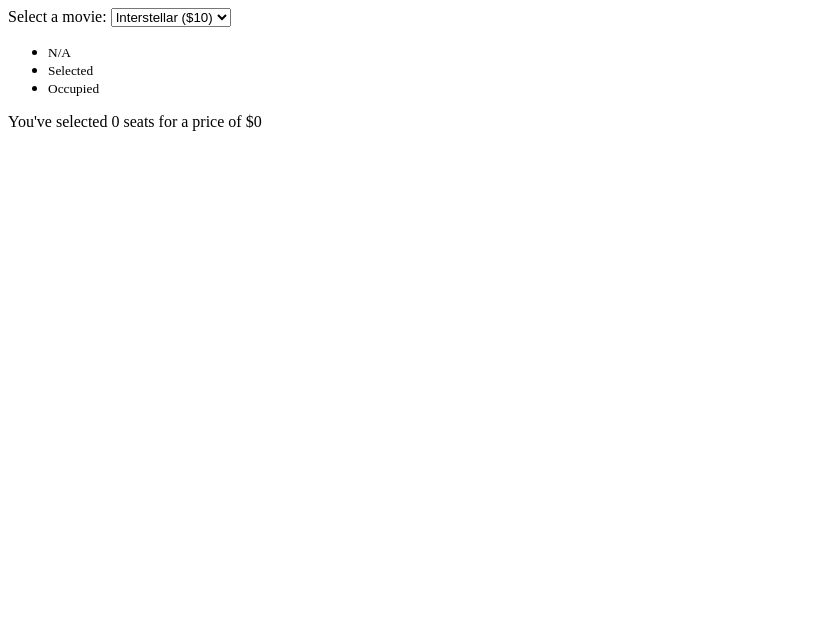
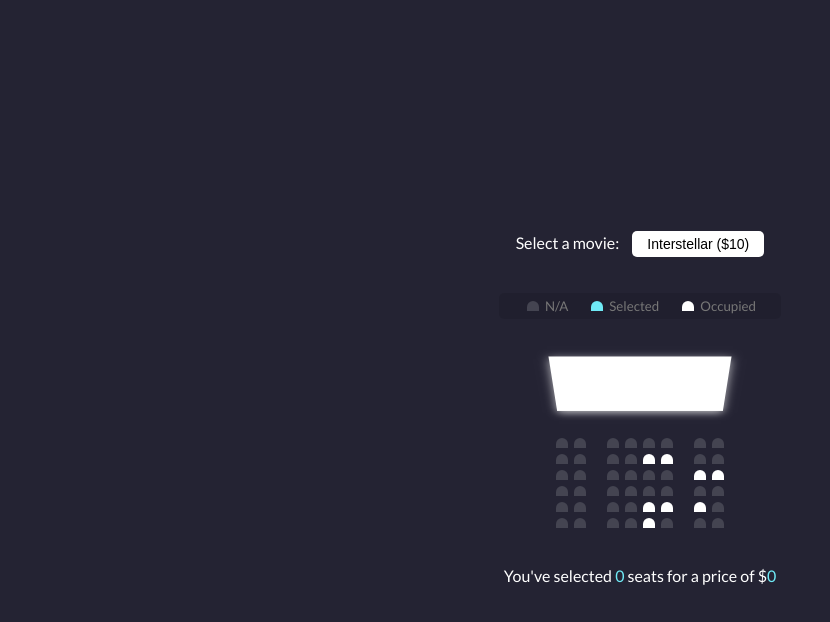
Before and after one commit to timagixe/js-book-movie, a website: page index.html in a window 1280 px wide. Shown: the whole page, without its empty margins (0-830 px from the left). Drawn offline with Linux system fonts and the light colour scheme.

Commit message:
added styling and screen to index.html

```diff
--- a/css/style.css
+++ b/css/style.css
@@ -0,0 +1,115 @@
+@import url('https://fonts.googleapis.com/css2?family=Lato&display=swap');
+
+* {
+    box-sizing: border-box;
+}
+
+body {
+    background-color: #242333;
+    color: white;
+    height: 100vh;
+    display: flex;
+    flex-direction: column;
+    align-items: center;
+    justify-content: center;
+    font-family: Lato, 'sans-serif';
+    margin: 0;
+}
+
+.movie-container {
+    margin: 20px 0;
+}
+
+.movie-container select {
+    background-color: #ffffff;
+    border: 0;
+    border-radius: 5px;
+    font-size: 14px;
+    margin-left: 10px;
+    padding: 5px 15px;
+    -moz-appearance: none;
+    -webkit-appearance: none;
+    appearance: none;
+}
+
+.seat {
+    background-color: #444451;
+    border-top-left-radius: 10px;
+    border-top-right-radius: 10px;
+    height: 10px;
+    width: 12px;
+    margin: 3px;
+}
+
+.seat:nth-of-type(2) {
+    margin-right: 18px;
+}
+
+.seat:nth-last-of-type(2) {
+    margin-left: 18px;
+}
+
+.seat:not(.ccupied):hover {
+    cursor: pointer;
+    transform: scale(1.2);
+}
+
+.showcase .seat:not(.ccupied):hover {
+    cursor: default;
+    transform: scale(1);
+}
+
+.seat.selected {
+    background-color: #6feaf6;
+}
+
+.seat.occupied {
+    background-color: #fff;
+}
+
+.showcase {
+    background: rgba(0, 0, 0, 0.1);
+    color: #777777;
+    padding: 5px 15px;
+    border-radius: 5px;
+    list-style-type: none;
+    display: flex;
+    justify-content: space-between;
+}
+
+.showcase li {
+    display: flex;
+    align-items: center;
+    justify-content: center;
+    margin: 0 10px;
+}
+
+.showcase li small {
+    margin-left: 3px;
+}
+
+.screen {
+    background-color: #ffffff;
+    height: 70px;
+    width: 100%;
+    margin: 15px 0;
+    transform: rotateX(-45deg);
+    box-shadow: 0 3px 10px rgba(255, 255, 255, 0.7);
+}
+
+.container {
+    perspective: 500px;
+    margin-bottom: 30px;
+}
+
+.row {
+    display: flex;
+}
+
+p.text {
+    margin: 5px 0;
+}
+
+p.text span {
+    color: #6feaf6;
+}
--- a/index.html
+++ b/index.html
@@ -33,6 +33,8 @@
         </ul>
 
         <div class="container">
+            <div class="screen"></div>
+
             <div class="row">
                 <div class="seat"></div>
                 <div class="seat"></div>
```
